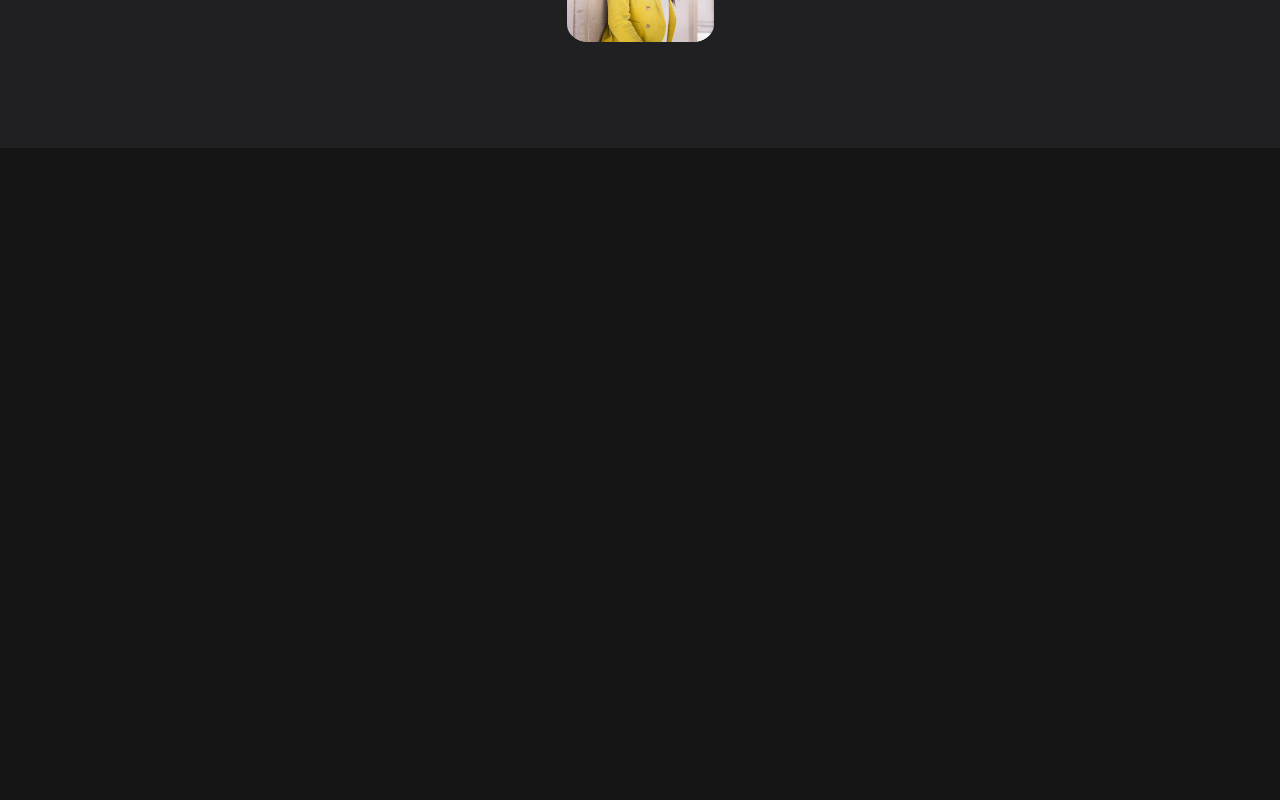
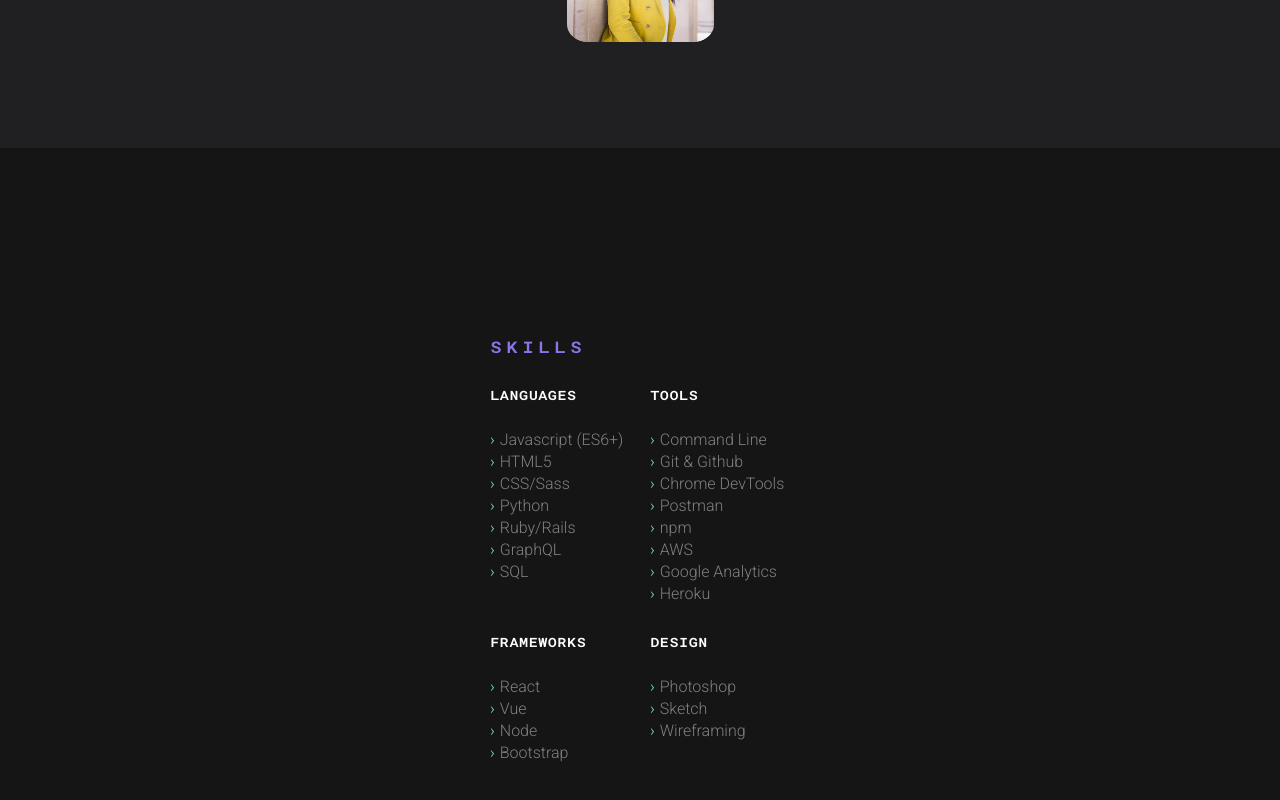
Before and after one commit to imanipaul/portfolio2, a React (Create React App) app: page / in a window 1280 px wide. Shown: the part 1452-2252 px from the top of the page. Before the commit the page ends 1600 px from the top, so only its background shows below. Built offline with nearby package versions, Linux system fonts and the light colour scheme.

Commit message:
Style mobile skills section

```diff
--- a/src/App.js
+++ b/src/App.js
@@ -1,10 +1,9 @@
 import "./App.css";
-import Particles from "react-tsparticles";
 
-import particlesOptions from "./particles.json";
 import Home from "./components/Home";
 import Nav from "./components/Nav";
 import About from "./components/About";
+import Skills from "./components/Skills";
 import ClientWork from "./components/ClientWork";
 import Blank from "./components/Blank";
 
@@ -13,6 +12,7 @@ function App() {
     <div className="App">
       <Home />
       <About />
+      <Skills />
     </div>
   );
 }
--- /dev/null
+++ b/src/components/Skills.js
@@ -0,0 +1,59 @@
+import React from "react";
+import "../styles/Skills.scss";
+
+export default function Skills() {
+  return (
+    <section className="skills">
+      <div className="skills-content">
+        <h4>skills</h4>
+        <div className="skills-lists">
+          <div className="list">
+            <h5>languages</h5>
+            <ul>
+              <li>Javascript (ES6+)</li>
+              <li>HTML5</li>
+              <li>CSS/Sass</li>
+              <li>Python</li>
+              <li>Ruby/Rails</li>
+              <li>GraphQL</li>
+              <li>SQL</li>
+            </ul>
+          </div>
+
+          <div className="list">
+            <h5>tools</h5>
+            <ul>
+              <li>Command Line</li>
+              <li>Git & Github</li>
+              <li>Chrome DevTools</li>
+              <li>Postman</li>
+              <li>npm</li>
+              <li>AWS</li>
+              <li>Google Analytics</li>
+              <li>Heroku</li>
+            </ul>
+          </div>
+
+          <div className="list">
+            <h5>frameworks</h5>
+            <ul>
+              <li>React</li>
+              <li>Vue</li>
+              <li>Node</li>
+              <li>Bootstrap</li>
+            </ul>
+          </div>
+
+          <div className="list">
+            <h5>design</h5>
+            <ul>
+              <li>Photoshop</li>
+              <li>Sketch</li>
+              <li>Wireframing</li>
+            </ul>
+          </div>
+        </div>
+      </div>
+    </section>
+  );
+}
--- a/src/styles/About.scss
+++ b/src/styles/About.scss
@@ -1,9 +1,5 @@
 @import "./variables.scss";
-
-@font-face {
-  font-family: "Roboto Mono Medium";
-  src: url("../fonts/RobotoMono-Medium.ttf");
-}
+@import "./fonts.scss";
 
 .about {
   background-color: #202022;
--- /dev/null
+++ b/src/styles/Skills.scss
@@ -0,0 +1,87 @@
+@import "./variables.scss";
+
+.skills {
+  background: #151515;
+  height: 100vh;
+  display: flex;
+  // flex-direction: column;
+  align-items: center;
+  justify-content: center;
+  // padding-top: 140px;
+  // padding-bottom: 140px;
+
+  .skills-content {
+    width: 300px;
+    display: flex;
+    flex-direction: column;
+    // align-items: center;
+    text-align: left;
+    // margin-top: 140px;
+    height: fit-content;
+
+    h4 {
+      font-family: "Roboto Mono Medium", sans-serif;
+      font-variant: small-caps;
+      font-style: normal;
+      font-weight: 500;
+      font-size: 20px;
+      line-height: 26px;
+      letter-spacing: 0.2em;
+      align-self: flex-start;
+      color: $purple-accent;
+      margin: 0px;
+    }
+
+    .skills-lists {
+      margin-top: 25px;
+      display: flex;
+      flex-direction: row;
+      flex-wrap: wrap;
+
+      .list {
+        h5 {
+          font-family: "Roboto Mono Regular";
+          font-variant: small-caps;
+          color: white;
+          font-size: 16px;
+          font-weight: 400;
+          margin: 0px;
+          margin-bottom: 25px;
+        }
+
+        ul {
+          list-style: none;
+          margin: 0px;
+          padding: 0px;
+          line-height: 22px;
+          li {
+            font-size: 15;
+            font-family: "Roboto", sans-serif;
+            font-weight: 300;
+            // margin-bottom: 3px;
+            &:before {
+              content: "›";
+              color: $green-accent;
+              padding-right: 5px;
+            }
+          }
+        }
+
+        &:first-of-type {
+          width: 160px;
+        }
+        // &:nth-of-type(2) {
+        //   width: 129px;
+        // }
+        &:nth-of-type(3) {
+          width: 160px;
+          margin-top: 25px;
+        }
+        &:last-of-type {
+          width: 140px;
+          margin-top: 25px;
+        }
+      }
+    }
+  }
+}
--- /dev/null
+++ b/src/styles/fonts.scss
@@ -0,0 +1,9 @@
+@font-face {
+  font-family: "Roboto Mono Medium";
+  src: url("../fonts/RobotoMono-Medium.ttf");
+}
+
+@font-face {
+  font-family: "Roboto Mono Regular";
+  src: url("../fonts/RobotoMono-Medium.ttf");
+}
--- a/src/styles/variables.scss
+++ b/src/styles/variables.scss
@@ -11,3 +11,4 @@ $bg1: #0e1212;
 $bg2: #2a2d5a;
 
 $purple-accent: #8e74e9;
+$green-accent: #7df8b6;
```
Also changed, not shown: src/components/About.js (+0 -24 lines), src/fonts/RobotoMono-Regular.ttf (added).
